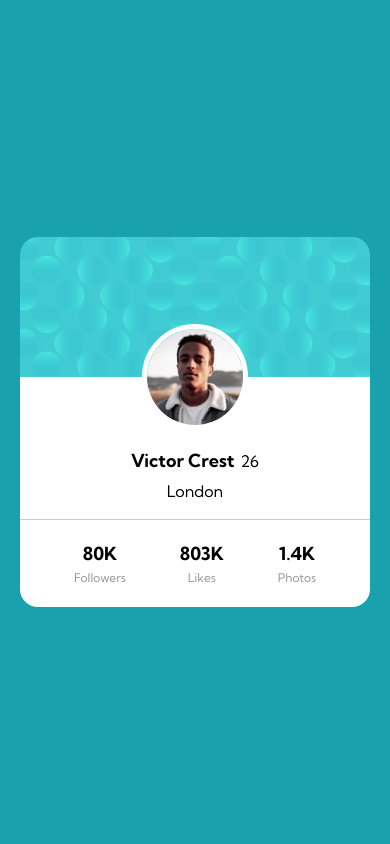
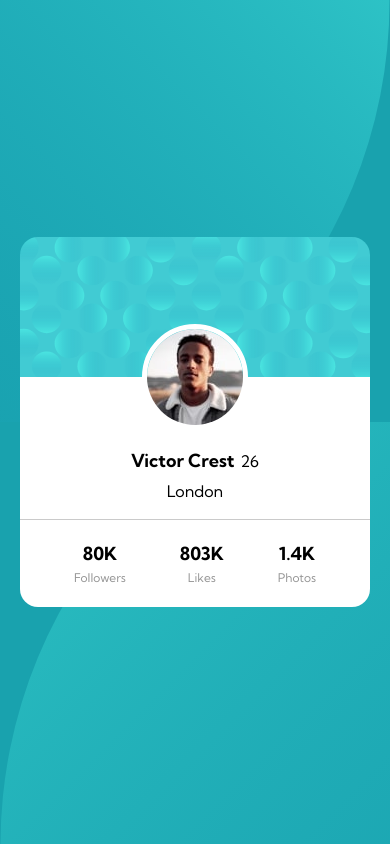
Before and after one commit to PA-frontend-mentor/challenge-03, a plain HTML site: page index.html in a window 390 px wide. Shown: the top 844 px of the page. Drawn offline with Linux system fonts and the light colour scheme.

Commit message:
[ADD] bubbles + mobile version

```diff
--- a/style.scss
+++ b/style.scss
@@ -14,6 +14,7 @@ body {
   justify-content: center;
   align-items: center;
   background-color: hsl(185, 75%, 39%);
+  overflow: hidden;
 }
 
 .card {
@@ -24,6 +25,7 @@ body {
   justify-content: center;
   align-items: center;
   flex-direction: column;
+  z-index: 5;
 
   .card-content {
     width: 100%;
@@ -109,3 +111,34 @@ body {
     }
   }
 }
+
+.right-bubble {
+  position: absolute;
+  right: 0;
+  bottom: 0;
+  background: url(./images/bg-pattern-bottom.svg) no-repeat;
+  width: 100%;
+  height: 100%;
+  transform: translateY(50%);
+  background-position: right;
+}
+
+.left-bubble {
+  position: absolute;
+  left: 0;
+  top: 0;
+  background: url(./images/bg-pattern-top.svg) no-repeat;
+  width: 100%;
+  height: 100%;
+  transform: translateY(-50%);
+}
+
+@media only screen and (max-width: 800px) {
+  .right-bubble {
+    background-position: left;
+  }
+
+  .left-bubble {
+    background-position: right;
+  }
+}
```
Also changed, not shown: style.css, 2 other files.
